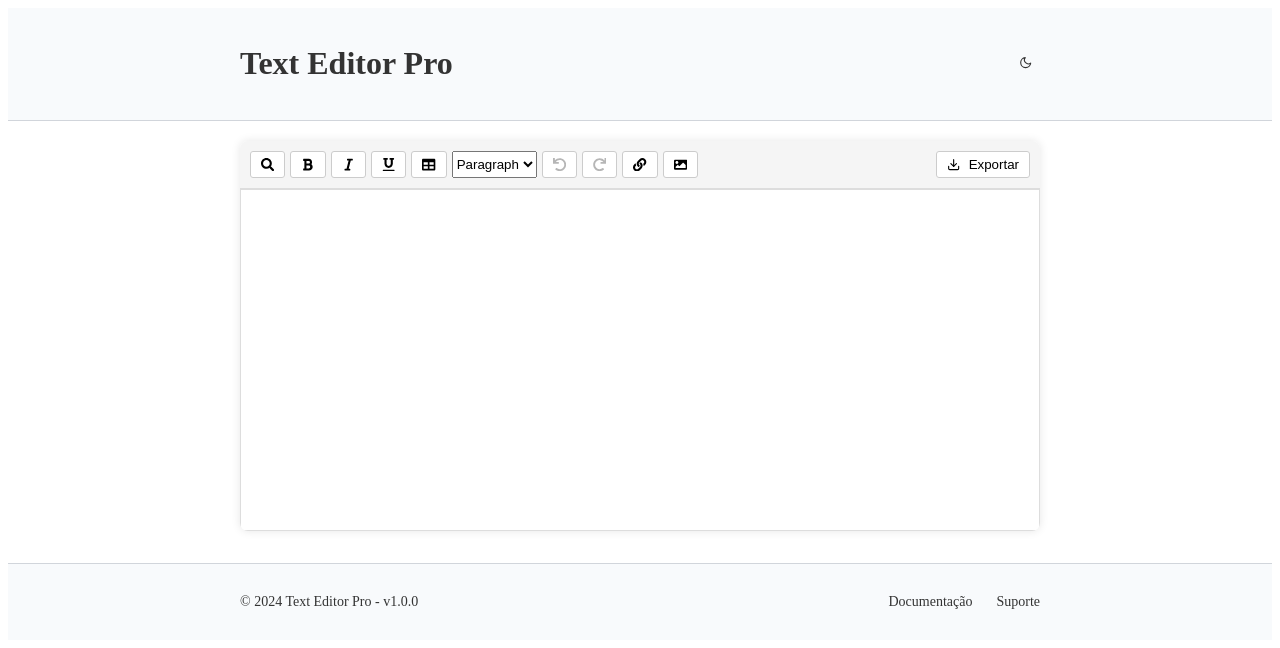
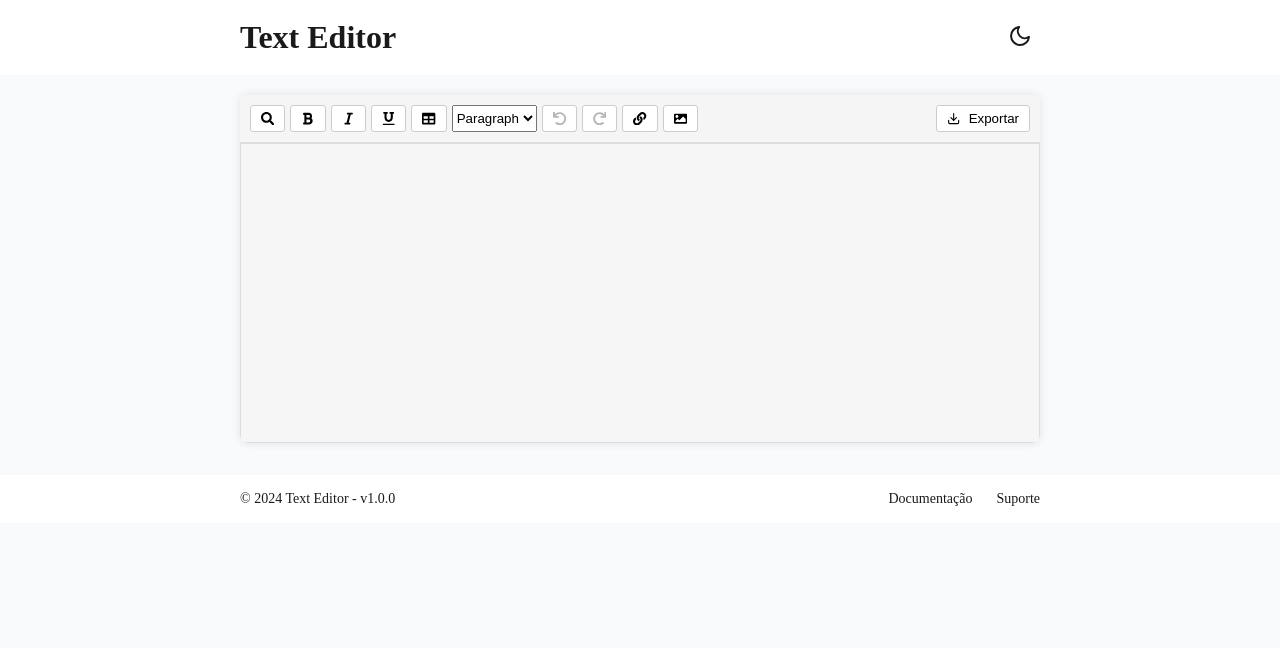
Before and after one commit to mrb1sh0p/rich-text-editor, a React (Create React App) app: page / in a window 1280 px wide. Shown: the top 648 px of the page. Built offline with nearby package versions, Linux system fonts and the light colour scheme.

Commit message:
DarkMode

```diff
--- a/src/App.css
+++ b/src/App.css
@@ -1,8 +1,11 @@
-/* src/App.css */
+* {
+  margin: 0;
+  padding: 0;
+  box-sizing: border-box;
+}
 .app-header {
   background-color: var(--toolbar-bg);
   padding: 1rem;
-    border-bottom: 1px solid var(--border-color);
 }
 
 .header-content {
@@ -17,7 +20,6 @@
   background-color: var(--toolbar-bg);
   padding: 1rem;
   margin-top: 2rem;
-    border-top: 1px solid var(--border-color);
 }
 
 .footer-content {
@@ -52,7 +54,6 @@
   transform: scale(1.1);
 }
 
-  /* Melhorias gerais na UI */
 .editor-container {
   border-radius: 8px;
   overflow: hidden;
@@ -70,10 +71,6 @@
   gap: 0.5rem;
 }
 
-  .toolbar button:hover {
-    background-color: var(--hover-bg);
-  }
-
 .modal-content {
   background-color: var(--bg-color);
   border: 1px solid var(--border-color);
--- a/src/components/Editor.css
+++ b/src/components/Editor.css
@@ -9,6 +9,8 @@
   padding: 20px;
   border: 1px solid #ddd;
   outline: none;
+  background: #f6f6f6f6;
+  color: black;
 }
 
 .toolbar {
--- a/src/components/Footer.js
+++ b/src/components/Footer.js
@@ -4,7 +4,7 @@ const Footer = () => {
   return (
     <footer className="app-footer">
       <div className="footer-content">
-        <p>© 2024 Text Editor Pro - v1.0.0</p>
+        <p>© 2024 Text Editor - v1.0.0</p>
         <div className="footer-links">
           <a href="/docs">Documentação</a>
           <a href="/support">Suporte</a>
--- a/src/components/Header.js
+++ b/src/components/Header.js
@@ -1,17 +1,17 @@
-import React from 'react';
-import { FiSun, FiMoon } from 'react-icons/fi';
+import React from "react";
+import { FiSun, FiMoon } from "react-icons/fi";
 
 const Header = ({ darkMode, toggleTheme }) => {
   return (
     <header className="app-header">
       <div className="header-content">
-        <h1>Text Editor Pro</h1>
+        <h1>Text Editor</h1>
         <button
           onClick={toggleTheme}
           className="theme-toggle"
-          aria-label={`Alternar para tema ${darkMode ? 'claro' : 'escuro'}`}
+          aria-label={`Alternar para tema ${darkMode ? "light" : "dark"}`}
         >
-          {darkMode ? <FiSun /> : <FiMoon />}
+          {darkMode ? <FiSun size={24} /> : <FiMoon size={24} />}
         </button>
       </div>
     </header>
--- a/src/theme.css
+++ b/src/theme.css
@@ -1,26 +1,48 @@
 :root {
-    /* Light theme */
-    --bg-color: #ffffff;
-    --text-color: #333333;
-    --primary-color: #2563eb;
-    --secondary-color: #e5e7eb;
-    --border-color: #d1d5db;
-    --hover-bg: #f3f4f6;
-    --toolbar-bg: #f8fafc;
+  /* Light theme - Neutro suave com toques terrosos */
+  --bg-color: #f8fafc;         /* Branco gelo suave */
+  --text-color: #1a1a1a;       /* Preto suavizado */
+  --primary-color: #3f51b5;    /* Azul slate moderado */
+  --secondary-color: #eceff1;  /* Cinza claro neutro */
+  --accent-color: #6b8790;     /* Azul-cinza terroso */
+  --border-color: #cfd8dc;     /* Cinza médio suave */
+  --hover-bg: #f0f4f8;         /* Azul claro muito suave */
+  --toolbar-bg: #ffffff;       /* Branco puro para contraste */
+  --surface-color: #ffffff;    /* Superfícies brancas */
+
+  /* Tons de apoio */
+  --success-color: #81c784;    /* Verde suave */
+  --warning-color: #ffd54f;    /* Amêndoa claro */
+  --error-color: #e57373;      /* Vermelho desaturado */
+
+  /* Espaçamento e bordas */
+  --radius-sm: 4px;
+  --radius-md: 8px;
+  --radius-lg: 12px;
 }
 
 [data-theme="dark"] {
-    --bg-color: #1a1a1a;
-    --text-color: #e5e7eb;
-    --primary-color: #3b82f6;
-    --secondary-color: #374151;
-    --border-color: #4b5563;
-    --hover-bg: #2d3748;
-    --toolbar-bg: #111827;
+  /* Dark theme - Base escura com tons profundos */
+  --bg-color: #1a1d24;         /* Azul-cinza escuro */
+  --text-color: #e0e0e0;       /* Branco acinzentado */
+  --primary-color: #6b8790;    /* Azul petróleo suave */
+  --secondary-color: #2d3138;  /* Cinza-azulado médio */
+  --accent-color: #8a9a9e;     /* Azul-cinza claro */
+  --border-color: #3d424a;     /* Borda escura suave */
+  --hover-bg: #2a2e36;         /* Hover escuro moderado */
+  --toolbar-bg: #21252d;       /* Barra de ferramentas escura */
+  --surface-color: #262a32;    /* Superfícies escuras */
+
+  /* Tons de apoio ajustados */
+  --success-color: #689f38;    /* Verde musgo */
+  --warning-color: #ffb74d;    /* Âmbar suave */
+  --error-color: #d32f2f;      /* Vermelho terroso */
 }
 
 body {
   background-color: var(--bg-color);
   color: var(--text-color);
-    transition: background-color 0.3s, color 0.3s;
+  transition:
+    background-color 0.4s ease-in-out,
+    color 0.4s ease-in-out;
 }
```
Lines whose indentation alone changed are shown as unchanged.
